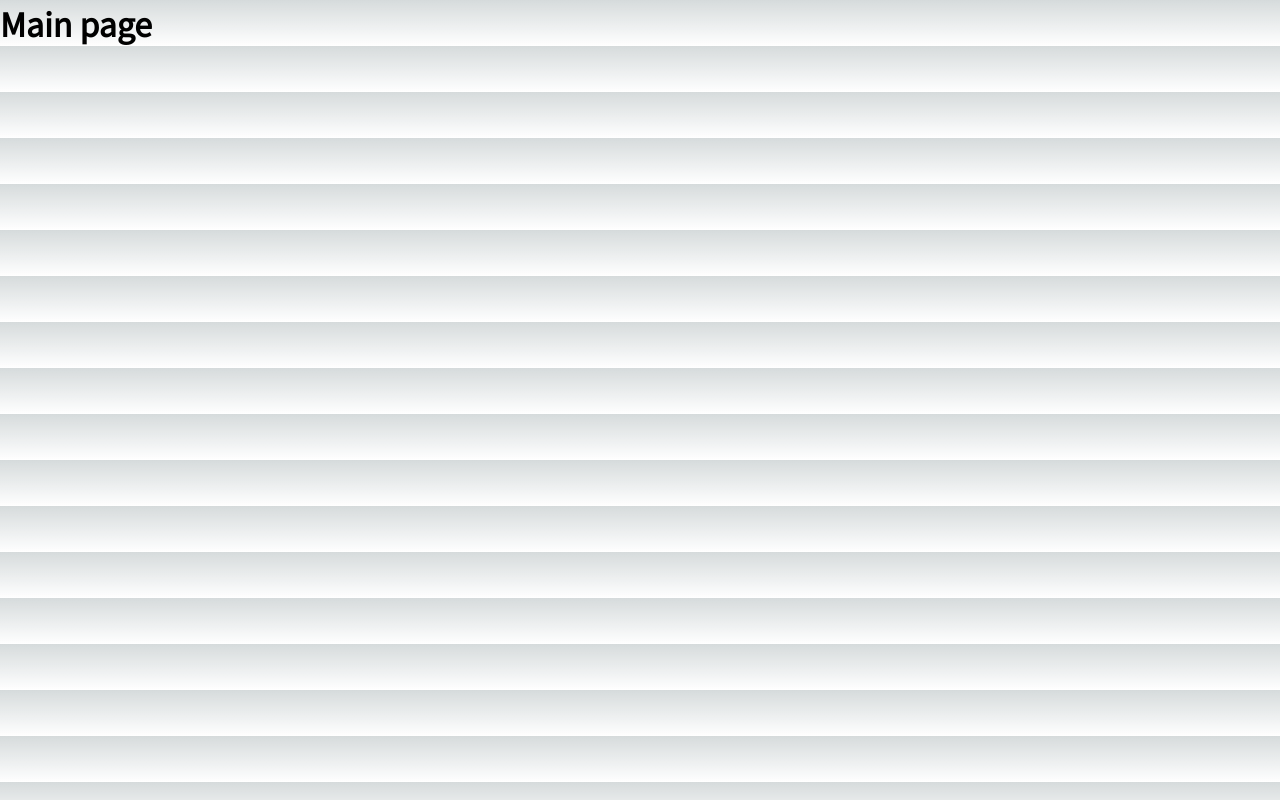
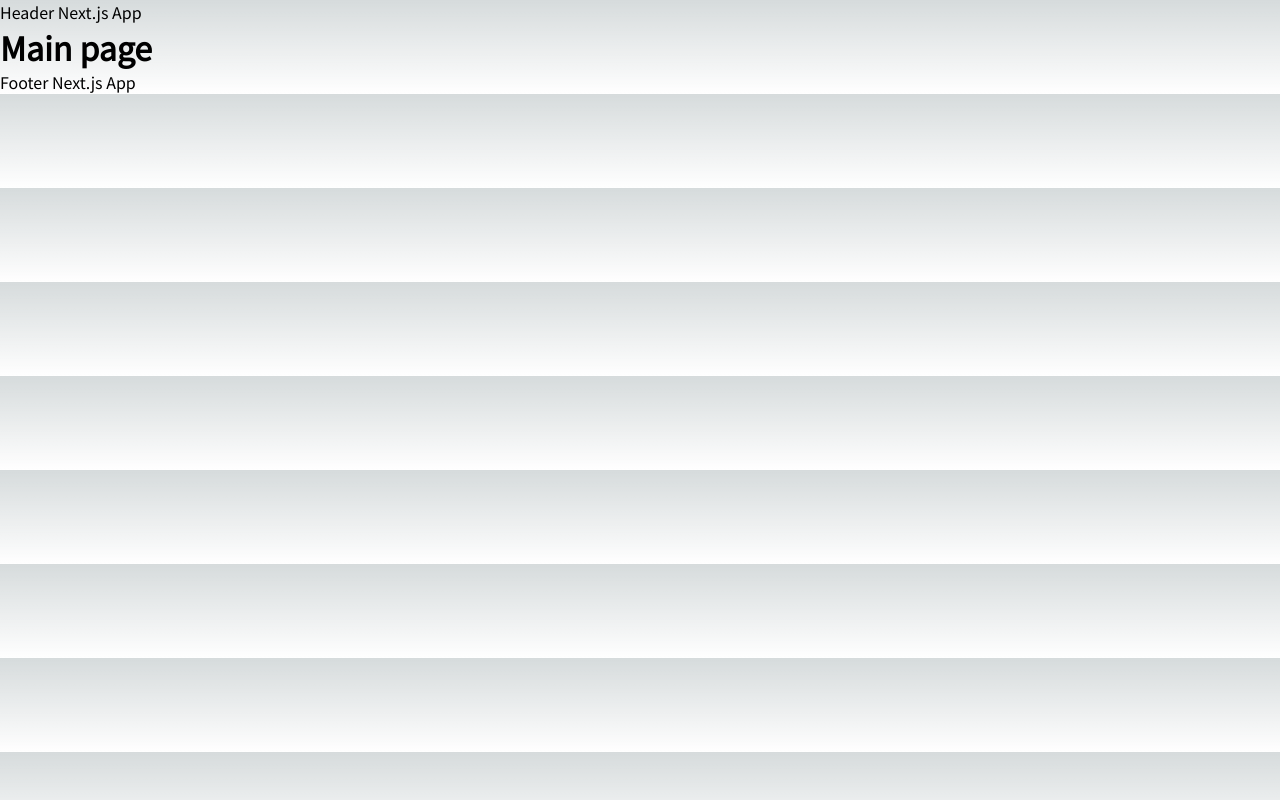
Before and after one commit to Butcherok/Next.js-TS-Top-app, a Next.js app: page / in a window 1280 px wide. Built offline with nearby package versions, Linux system fonts and the light colour scheme.

Commit message:
add: header, footer components

```diff
--- a/src/app/page.tsx
+++ b/src/app/page.tsx
@@ -1,7 +1,10 @@
+import { TheFooter, TheHeader } from '@/components';
 export default function Home() {
   return (
-    <main >
+    <main>
+      <TheHeader />
       <h1>Main page</h1>
+      <TheFooter/>
     </main>
   );
 }
--- /dev/null
+++ b/src/components/TheFooter/TheFooter.tsx
@@ -0,0 +1,5 @@
+const TheFooter = () => {
+  return <footer>Footer Next.js App</footer>;
+};
+
+export { TheFooter };
--- /dev/null
+++ b/src/components/TheHeader/TheHeader.tsx
@@ -0,0 +1,5 @@
+const TheHeader = () => {
+  return <header>Header Next.js App</header>;
+};
+
+export { TheHeader };
--- a/src/components/index.ts
+++ b/src/components/index.ts
@@ -0,0 +1,4 @@
+import { TheHeader } from './TheHeader/TheHeader';
+import { TheFooter } from './TheFooter/TheFooter';
+
+export { TheHeader, TheFooter };
```
Also changed, not shown: src/components/Footer/footer.tsx (deleted), src/components/Header/header.tsx (deleted).
